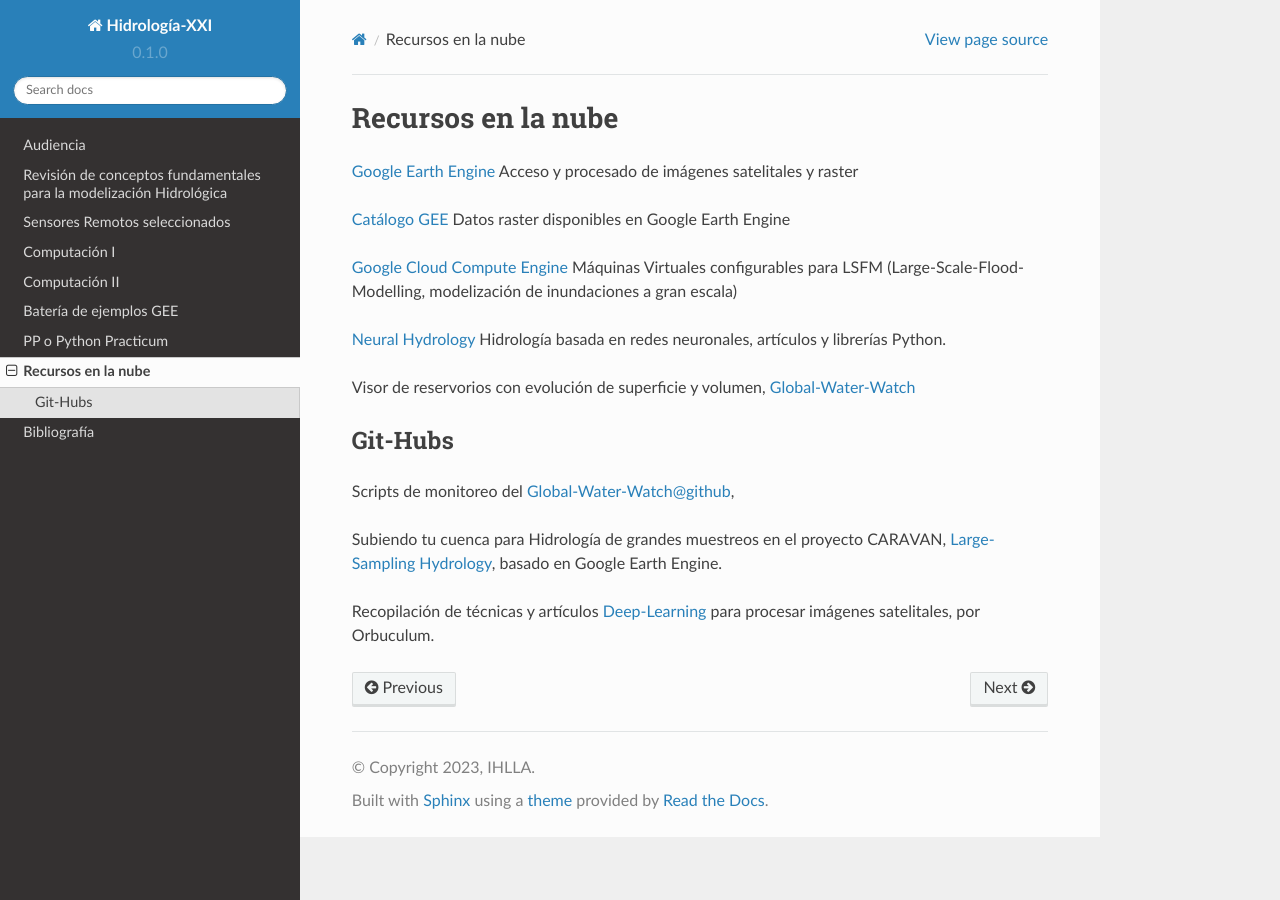
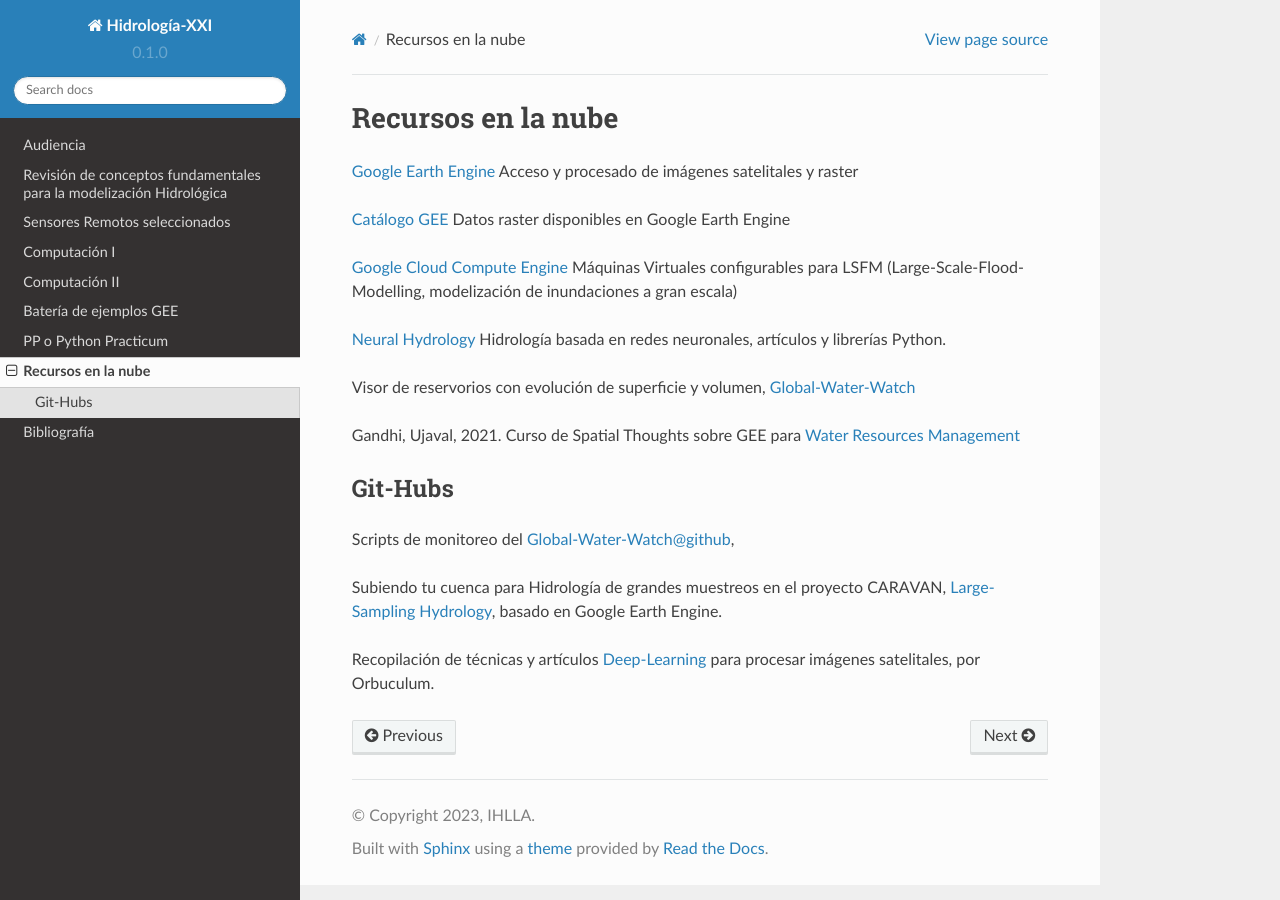
Before and after one commit to ivillamadrid/HidrologiaXXI, a Sphinx documentation site: the page built from docs/source/recursos_nube.rst, in a window 1280 px wide. Built offline with Sphinx 7.4.7 and the Read the Docs theme 2.0.0, drawn with Linux system fonts in a browser that asks for light colours.

Commit message:
Update recursos_nube.rst

```diff
--- a/docs/source/recursos_nube.rst
+++ b/docs/source/recursos_nube.rst
@@ -22,6 +22,10 @@
 
 .. _Global-Water-Watch: https://www.globalwaterwatch.earth/
 
+Gandhi, Ujaval, 2021. Curso de Spatial Thoughts sobre GEE para `Water Resources Management`_
+
+.. _Water Resources Management: https://courses.spatialthoughts.com/gee-water-resources-management.html
+
 Git-Hubs
 --------
 
```
